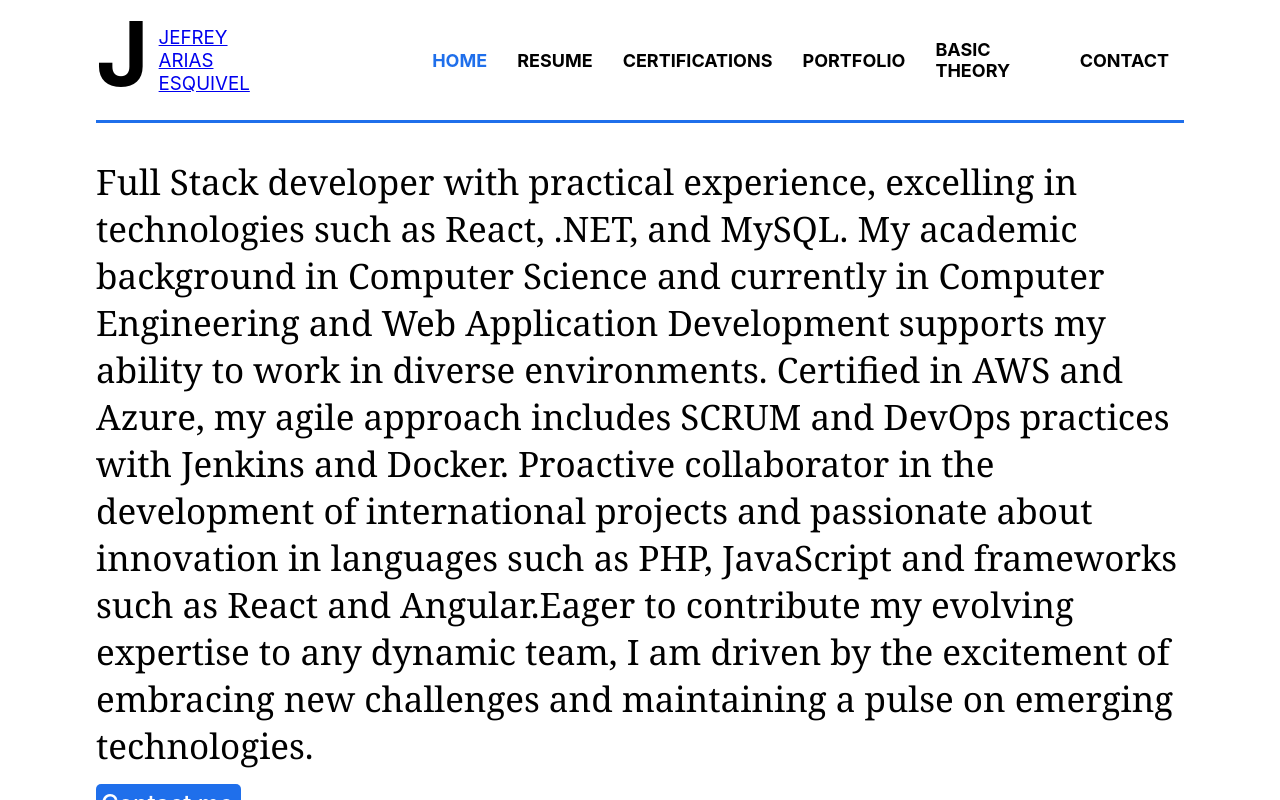
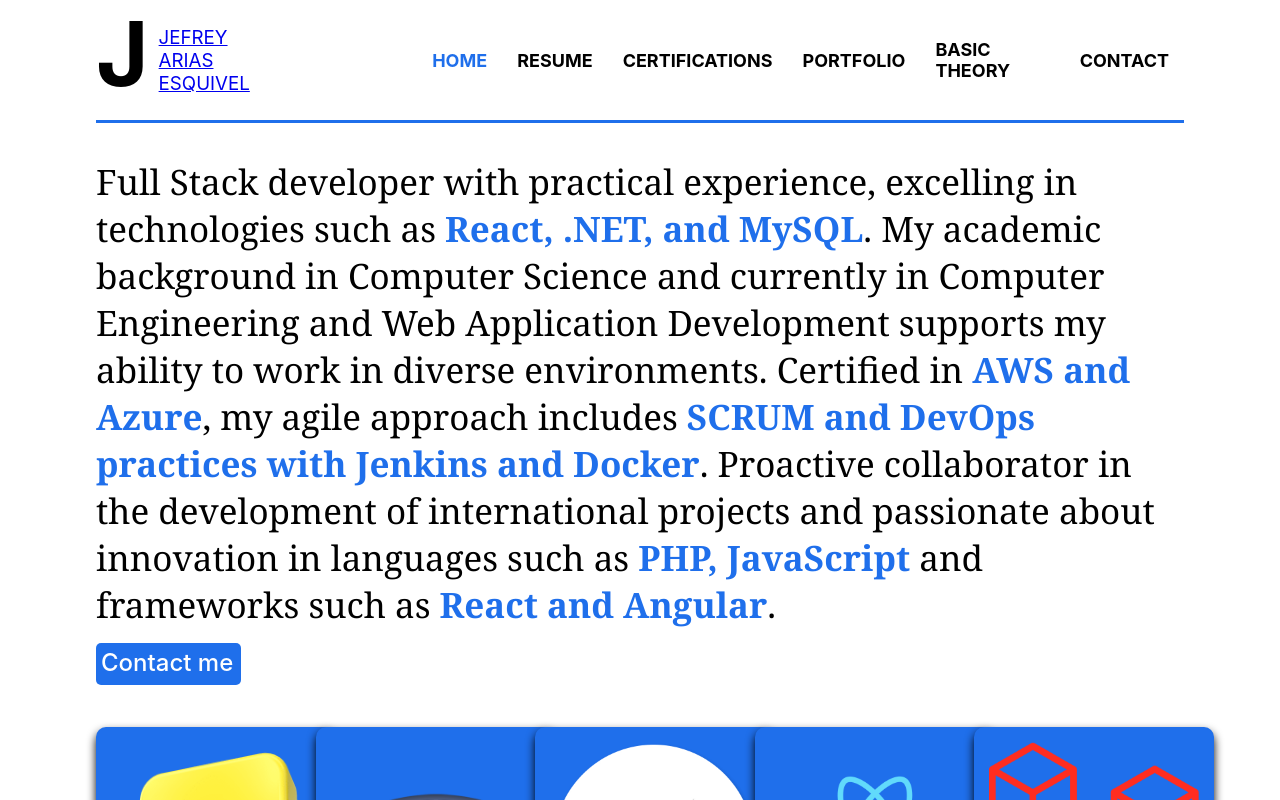
Before and after one commit to JefreyAE/Portfolio, a React (Create React App) app: page /home in a window 1280 px wide. Shown: the top 800 px of the page. Built offline with nearby package versions, Linux system fonts and the light colour scheme.

Commit message:
Fix commits

```diff
--- a/src/components/pages/Home.js
+++ b/src/components/pages/Home.js
@@ -15,13 +15,10 @@
   return (
     <div className='home'>
       <h1>
-        Full Stack developer with practical experience, excelling in technologies such as React, .NET, and MySQL. My
-        academic background in Computer Science and currently in Computer Engineering and Web Application
-        Development supports my ability to work in diverse environments. Certified in AWS and Azure, my agile approach
-        includes SCRUM and DevOps practices with Jenkins and Docker. Proactive collaborator in the development of
-        international projects and passionate about innovation in languages such as PHP, JavaScript and frameworks
-        such as React and Angular.Eager to contribute my evolving expertise to any dynamic team, I am driven by the
-        excitement of embracing new challenges and maintaining a pulse on emerging technologies.
+        Full Stack developer with practical experience, excelling in technologies such as <strong>React, .NET, and MySQL</strong>. My
+        academic background in Computer Science and currently in Computer Engineering and Web Application Development supports my
+        ability to work in diverse environments. Certified in <strong>AWS and Azure</strong>, my agile approach includes <strong>SCRUM and DevOps practices with Jenkins and Docker</strong>. Proactive collaborator in the development of international projects and passionate about innovation in languages such as <strong>PHP, JavaScript</strong> and frameworks
+        such as <strong>React and Angular</strong>.
       </h1>
       <h2 className='contact-me'>
         <Link to={'/contact'}>Contact me</Link>
```
